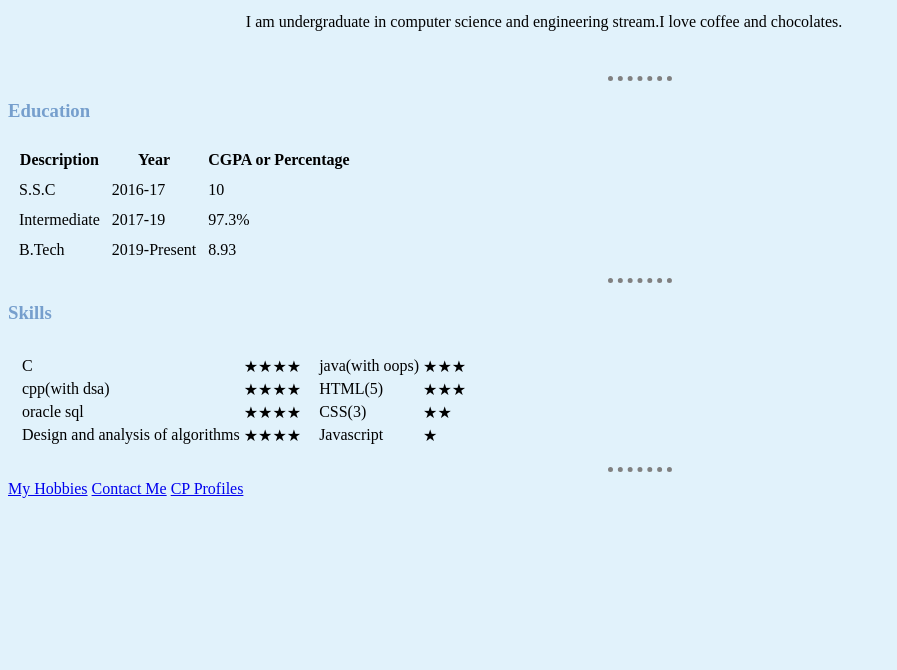
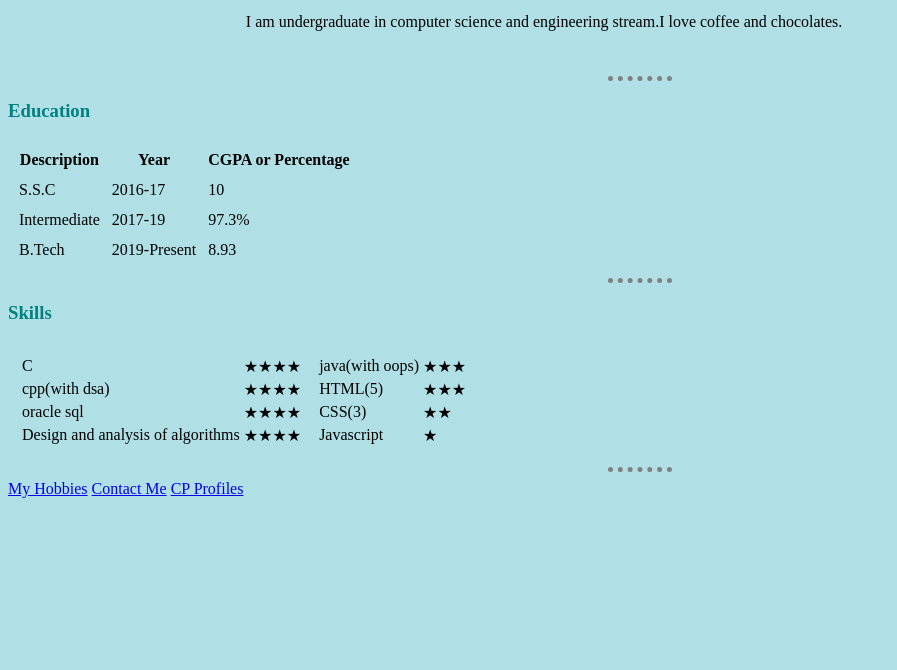
Before and after one commit to Bunnycom/cv, a plain HTML site: page index.html in a window 1280 px wide. Shown: the part 130-800 px from the top of the page, without its empty margins (0-897 px from the left). Drawn offline with Linux system fonts and the light colour scheme.

Commit message:
Add files via upload

```diff
--- a/css/style.css
+++ b/css/style.css
@@ -1,8 +1,8 @@
 body{
-  background-color: #e1f2fb ;
+  background-color: powderblue ;
 }
 hr{
-  background-color: #e1f2fb ;
+  background-color: powderblue ;
   border-style: dotted none none;
   border-color: grey;
   border-width: 5px;
@@ -13,5 +13,5 @@ img{
   height: 200px;
 }
 h1,h3{
-  color:#769fcd;
+  color:teal;
 }
```
